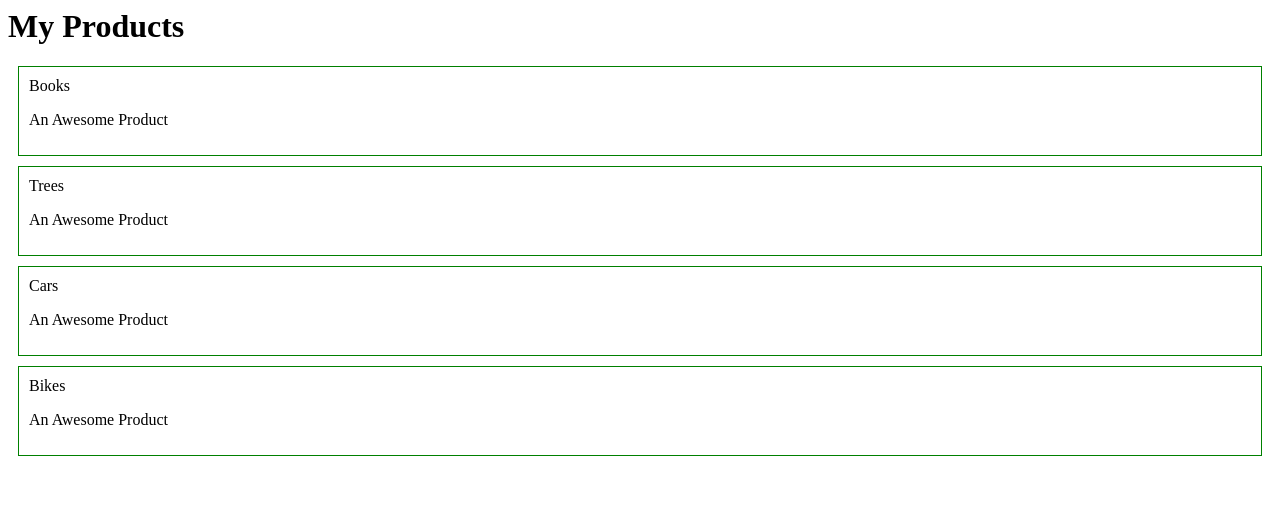
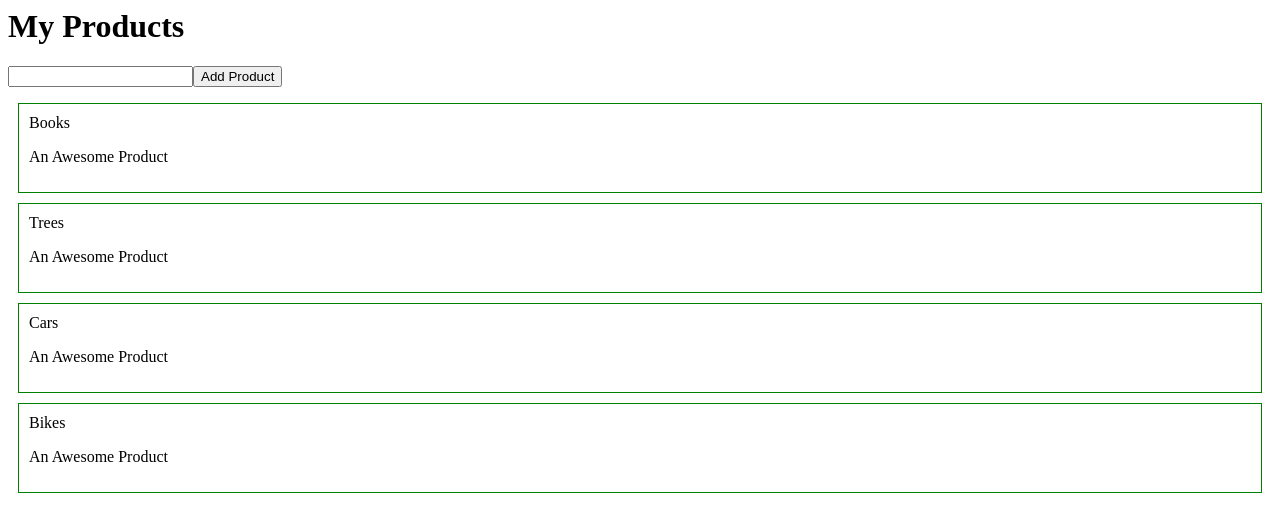
Before and after one commit to kartik707/angular-kartik, an Angular app: page / in a window 1280 px wide. Shown: the top 532 px of the page. Built offline with nearby package versions, Linux system fonts and the light colour scheme.

Commit message:
2 files modified

```diff
--- a/src/app/products.component.html
+++ b/src/app/products.component.html
@@ -1,8 +1,12 @@
 <h1>My Products</h1>
-<input *ngIf="!isDisabled" type="text" [(ngModel)]="ProductName">
+<!-- <input *ngIf="!isDisabled" type="text" [(ngModel)]="ProductName"> -->
 <!-- <button (click)="ProductName = 'A Jungle'" [disabled]='isDisabled' >Change Name</button>
 <div>{{ProductName}}</div> -->
 
-<button *ngIf="!isDisabled" (click)='onProducts()'>Add Products</button>
+<!-- <button *ngIf="!isDisabled" (click)='onProducts()'>Add Products</button> -->
 <!-- <div *ngFor="let product of Products">{{product}}</div> -->
+<form (ngSubmit)="onAddForm(f)" #f="ngForm">
+   <input type="text" ngModel name="ProductName" required>
+   <button type="submit">Add Product</button>
+ </form>
 <app-product (productClicked)="onRemoveProduct(product)" *ngFor="let product of Products" [ProductName]="product"></app-product>
--- a/src/app/products.component.ts
+++ b/src/app/products.component.ts
@@ -28,4 +28,11 @@ export class ProductsComponent {
     this.Products = this.Products.filter(p => p !== ProductName);
   }
 
+  onAddForm(form){
+    //console.log(form);
+    if(form.valid){
+      this.Products.push(form.value.ProductName);
+    }
+  }
+
 }
```
